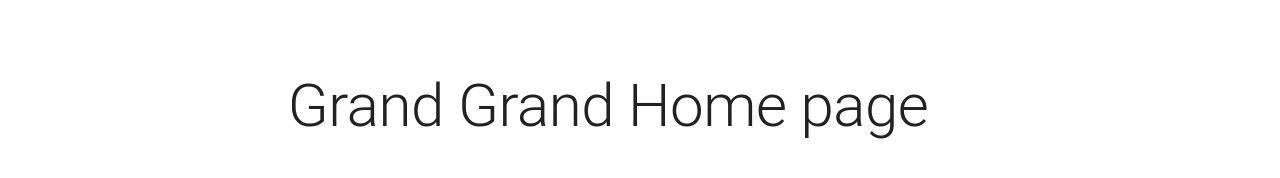
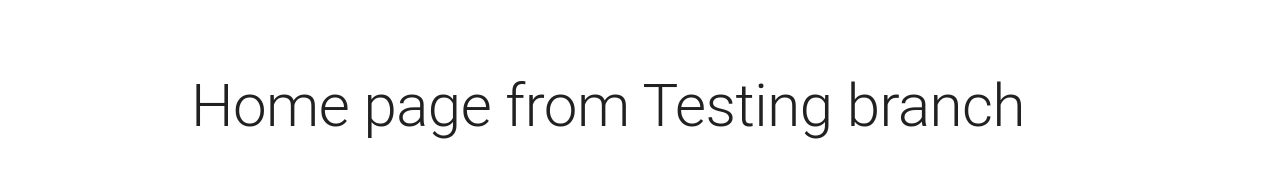
Before and after one commit to tareqhassan2014/end-game-hostel-hub-client, a React (Create React App) app: page / in a window 1280 px wide. Shown: the part 318-496 px from the top of the page. Built offline with nearby package versions, Linux system fonts and the light colour scheme; no server answers.

Commit message:
testing home page

```diff
--- a/src/views/pages/home/Home.tsx
+++ b/src/views/pages/home/Home.tsx
@@ -13,7 +13,7 @@ function Home() {
             }}
         >
             <Typography variant="h2" align="center">
-                Grand Grand Home page
+                Home page from Testing branch
             </Typography>
         </Box>
     );
```
